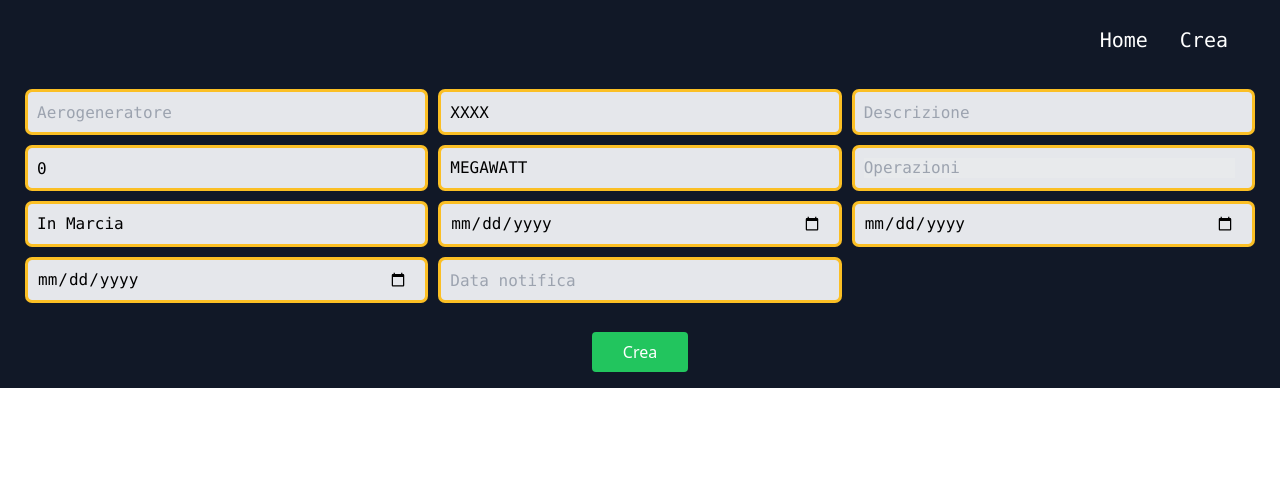
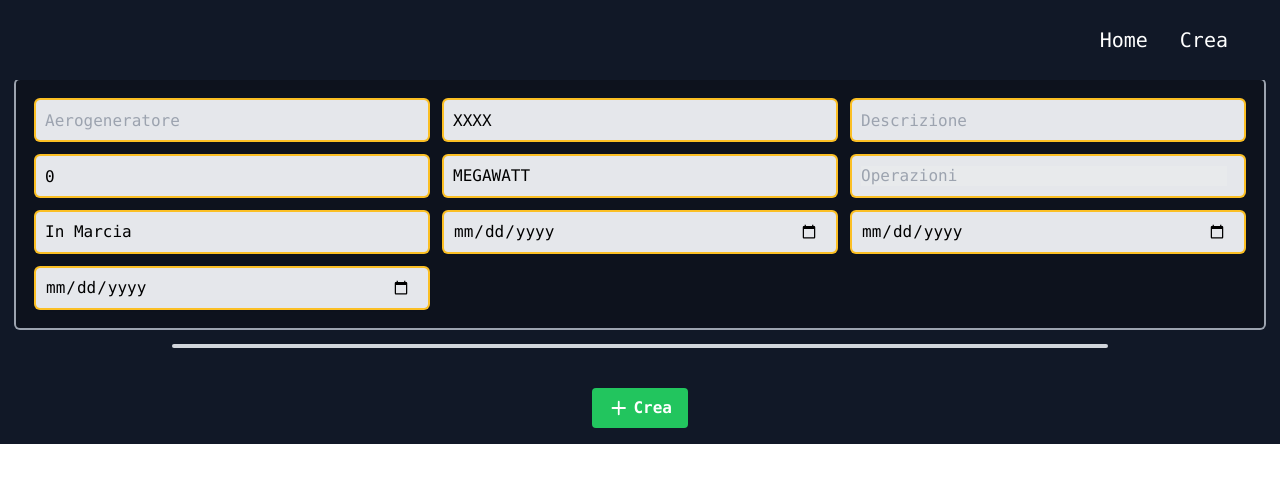
Before and after one commit to simone-lungarella/winforce, a SvelteKit app: page /create in a window 1280 px wide. Shown: the top 482 px of the page. Built offline with nearby package versions, Linux system fonts and the light colour scheme.

Commit message:
Added style at creation form

```diff
--- a/src/app.css
+++ b/src/app.css
@@ -4,12 +4,12 @@
 
 @layer components {
     .input {
-        @apply appearance-none w-full bg-gray-200 border font-mono ring ring-amber-400
+        @apply appearance-none w-full bg-gray-200 border font-mono ring-2 ring-amber-400
         px-2 py-2 pr-4 rounded shadow leading-tight h-10;
     }
 
     .select {
-        @apply appearance-none w-full bg-gray-200 border font-mono ring ring-amber-400
+        @apply appearance-none w-full bg-gray-200 border font-mono ring-2 ring-amber-400
         px-2 py-2 pr-4 rounded shadow leading-tight;
     }
 
--- a/src/components/Turbine.svelte
+++ b/src/components/Turbine.svelte
@@ -67,7 +67,7 @@
     <div class="col-span-1">
       <p class="prose font-mono text-white">
         Creazione: <span>
-          {turbine.creationDate.slice(0, 10).split("-").join("/")}
+          {turbine.creationDate}
         </span>
       </p>
       <p class="prose font-mono text-white">
--- a/src/components/utils/EventsButton.svelte
+++ b/src/components/utils/EventsButton.svelte
@@ -35,28 +35,12 @@
     </p>
     <p class="prose font-mono text-white">
       Inizio ATT EEMM: <span class="font-extralight"
-        >{turbine.startingDateEEMM !== null
-          ? turbine.startingDateEEMM
-              .slice(5, 10)
-              .split("-")
-              .reverse()
-              .join("/") +
-            "/" +
-            turbine.startingDateEEMM.slice(0, 4)
-          : "____/__/__"}</span
+        >{turbine.startingDateEEMM || "____/__/__"}</span
       >
     </p>
     <p class="prose font-mono text-white">
       Inizio ATT OOCC: <span class="font-extralight"
-        >{turbine.startingDateOOCC !== null
-          ? turbine.startingDateOOCC
-              .slice(5, 10)
-              .split("-")
-              .reverse()
-              .join("/") +
-            "/" +
-            turbine.startingDateOOCC.slice(0, 4)
-          : "____/__/__"}</span
+        >{turbine.startingDateOOCC || "____/__/__"}</span
       >
     </p>
   </div>
--- a/src/components/utils/SelectionModal.svelte
+++ b/src/components/utils/SelectionModal.svelte
@@ -47,12 +47,12 @@
 
   <div class="flex flex-row mt-5 gap-2 justify-center">
     <button
-      class="bg-green-500 hover:bg-green-600 py-2 px-4 rounded w-24"
+      class="font-bold font-mono bg-green-500 hover:bg-green-600 py-2 px-4 rounded w-24"
       on:click={confirm}>Conferma</button
     >
 
     <button
-      class="bg-red-500 hover:bg-red-600 py-2 px-4 rounded w-24"
+      class="font-bold font-mono bg-red-500 hover:bg-red-600 py-2 px-4 rounded w-24"
       on:click={cancel}>Chiudi</button
     >
   </div>
--- a/src/routes/create/+page.svelte
+++ b/src/routes/create/+page.svelte
@@ -1,5 +1,5 @@
 <script>
-  import { slide } from "svelte/transition";
+  import { fade, slide } from "svelte/transition";
   import Operation from "../../enum/Operation";
   import SelectionModal from "../../components/utils/SelectionModal.svelte";
   import { onMount } from "svelte";
@@ -59,7 +59,10 @@
   {/if}
   <form>
     <div
-      class="grid grid-cols-1 md:grid-cols-2 lg:grid-cols-3 gap-4 text-black overflow-y-scroll md:overflow-auto p-3 h-[30rem] md:h-full scrollbar-none"
+      in:fade={{ duration: 150 }}
+      out:fade={{ duration: 50 }}
+      class="grid grid-cols-1 md:grid-cols-2 lg:grid-cols-3 gap-4 text-black overflow-y-scroll md:overflow-auto p-5 h-[25.1rem] md:h-full
+         ring-2 ring-gray-400 rounded scrollbar-none bg-black/25"
     >
       <input
         class="input"
@@ -139,19 +142,34 @@
         placeHolder="Data concessione"
         required
       />
-      <input
-        class="input"
-        type="text"
-        value={windfarm.priorNotification}
-        placeHolder="Data notifica"
-        required
-      />
     </div>
+    <div class="h-1 bg-gray-300 rounded-full w-3/4 m-auto my-4" />
 
-    <div class="flex flex-row mt-5 gap-2 justify-center">
-      <button class="bg-green-500 hover:bg-green-600 py-2 px-4 rounded w-24"
-        >Crea</button
+    <div class="flex flex-row mt-10 gap-2 justify-center">
+      <button
+        class="font-bold font-mono bg-green-500 py-2 px-4 rounded w-24 flex flex-row gap-1
+        hover:bg-green-600 hover:scale-105"
       >
+        <svg
+          xmlns="http://www.w3.org/2000/svg"
+          width="24"
+          height="24"
+          viewBox="0 0 24 24"
+          fill="none"
+          stroke="currentColor"
+          stroke-width="2"
+          stroke-linecap="round"
+          stroke-linejoin="round"
+          class="feather feather-plus"
+          ><line x1="12" y1="5" x2="12" y2="19" /><line
+            x1="5"
+            y1="12"
+            x2="19"
+            y2="12"
+          /></svg
+        >
+        Crea
+      </button>
     </div>
   </form>
 </div>
```
Also changed, not shown: 1 other file (tests, documents, lock files or other folders).
